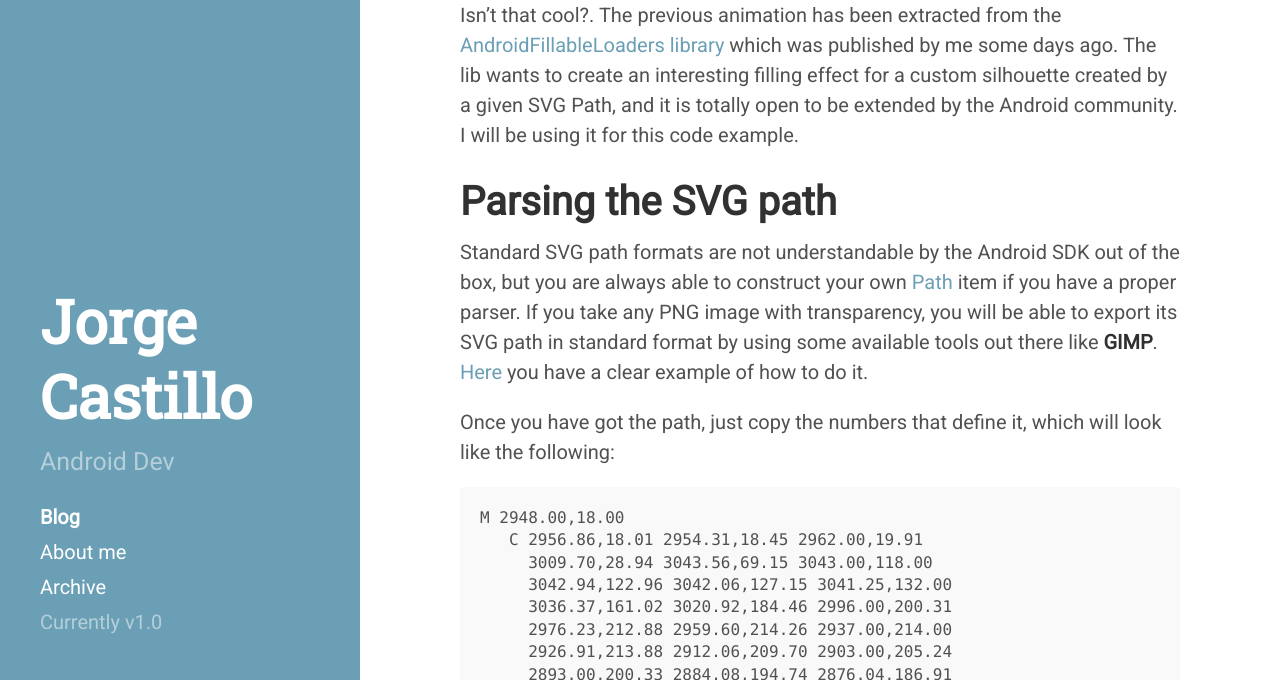
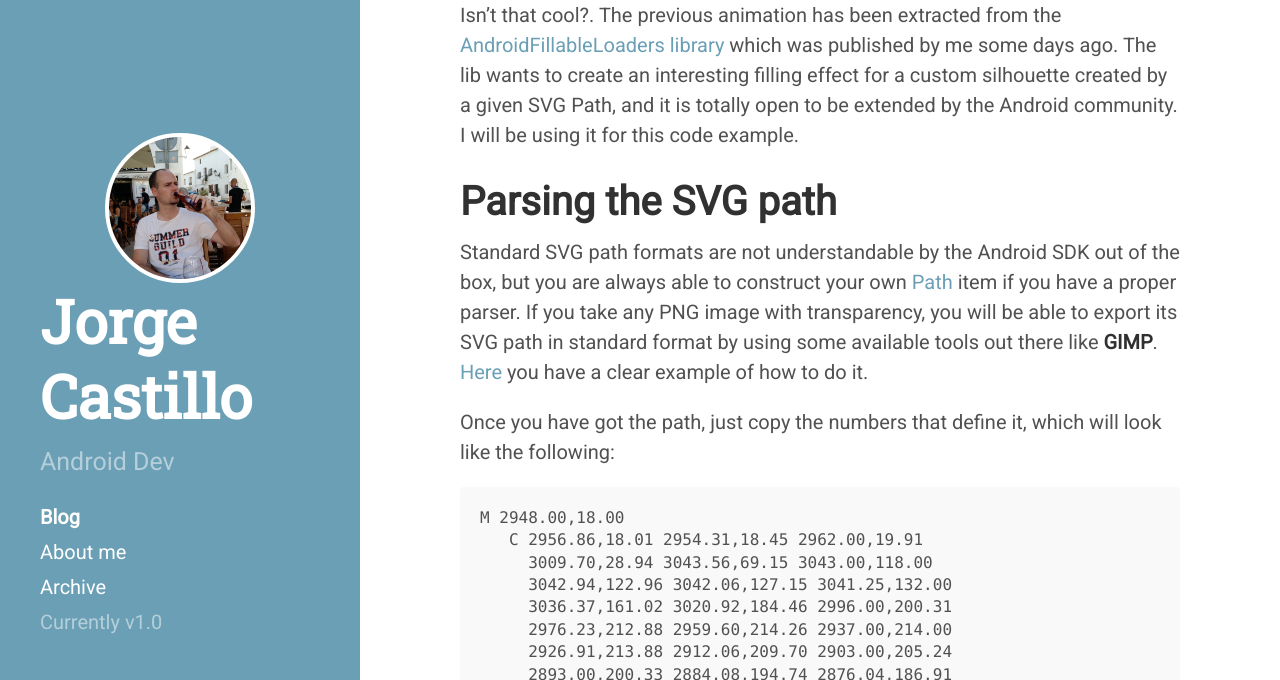
Before and after one commit to raja-ar/jorgecastilloprz.github.io, a Jekyll site: the page built from index.html, in a window 1280 px wide and 1400 px high. Shown: the part 720-1400 px from the top of the window. Built offline with Jekyll 4.4.1, drawn with Linux system fonts in a browser that asks for light colours; Markdown is read by kramdown in place of the engine named in the settings; the list of posts is cut into pages by our own code.

Commit message:
Adding my face.

```diff
--- a/_includes/head.html
+++ b/_includes/head.html
@@ -18,6 +18,7 @@
   <link rel="stylesheet" href="{{ site.baseurl }}public/css/poole.css">
   <link rel="stylesheet" href="{{ site.baseurl }}public/css/syntax.css">
   <link rel="stylesheet" href="{{ site.baseurl }}public/css/hyde.css">
+  <link rel="stylesheet" href="{{ site.baseurl }}public/css/jorgecastillo.css">
   <link rel="stylesheet" href="http://fonts.googleapis.com/css?family=PT+Sans:400,400italic,700|Abril+Fatface">
   <link href='http://fonts.googleapis.com/css?family=Roboto|Roboto+Mono|Roboto+Slab' rel='stylesheet' type='text/css'>
   <!-- Icons -->
--- a/_includes/sidebar.html
+++ b/_includes/sidebar.html
@@ -1,6 +1,7 @@
 <div class="sidebar">
   <div class="container sidebar-sticky">
     <div class="sidebar-about">
+      <div id="myface"></div>
       <h1>
         <a href="{{ site.baseurl }}">
           {{ site.title }}
--- /dev/null
+++ b/public/css/jorgecastillo.css
@@ -0,0 +1,13 @@
+#myface {
+    background-image: url(../images/avatar_drink.png);
+    background-repeat: no-repeat;
+    background-size: cover;
+    background-position: 50%;
+    border: 4px solid;
+    border-color: #ffffff;
+    border-radius: 50%;
+    width: 150px;
+    height: 150px;
+    margin: auto;
+    vertical-align: middle;
+}
```
Also changed, not shown: public/images/avatar_drink.png (added).
